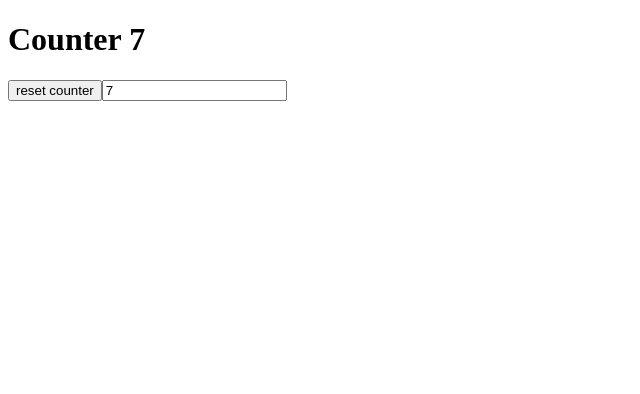
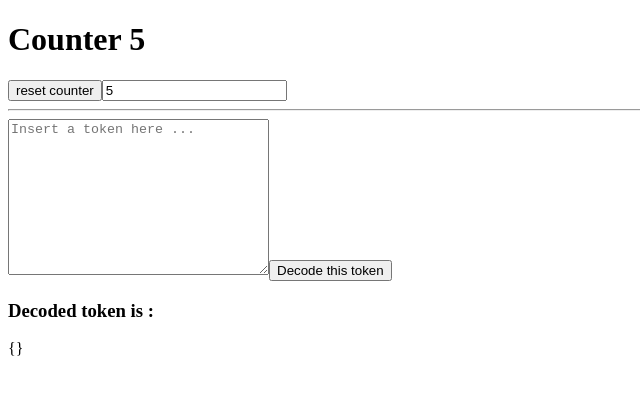
Before and after one commit to DavithCH/vue-js-exercices, a Vue app: page / in a window 1280 px wide. Shown: the top 394 px of the page, without its empty margins (0-640 px from the left). Built offline with nearby package versions, Linux system fonts and the light colour scheme.

Commit message:
exo3 done

```diff
--- a/src/App.vue
+++ b/src/App.vue
@@ -1,7 +1,10 @@
 <script setup>
 import Counter from "./components/Counter.vue";
+import DecodeJwtForm from "./components/DecodeJwtForm.vue";
 </script>
 
 <template>
   <Counter />
+  <hr />
+  <DecodeJwtForm />
 </template>
--- /dev/null
+++ b/src/components/DecodeJwtForm.vue
@@ -0,0 +1,24 @@
+<script setup>
+import { ref } from "vue";
+import * as jose from "jose";
+const token = ref("");
+const result = ref({});
+const decodeToken = () => {
+  result.value = jose.decodeJwt(token.value);
+};
+</script>
+
+<template>
+  <textarea
+    id=""
+    cols="30"
+    rows="10"
+    v-model="token"
+    placeholder="Insert a token here ..."
+  >
+  </textarea>
+  <button @click="decodeToken">Decode this token</button>
+
+  <h3>Decoded token is :</h3>
+  <p>{{ result }}</p>
+</template>
```
